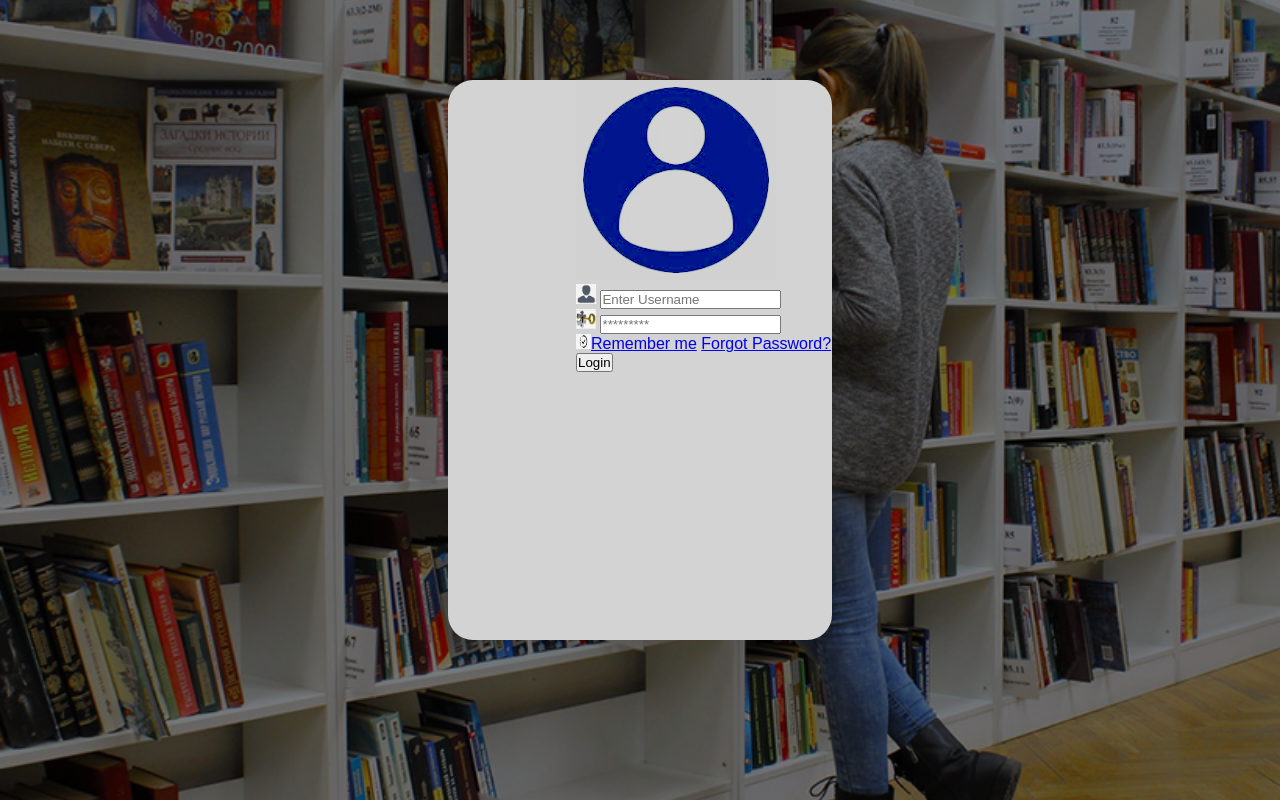
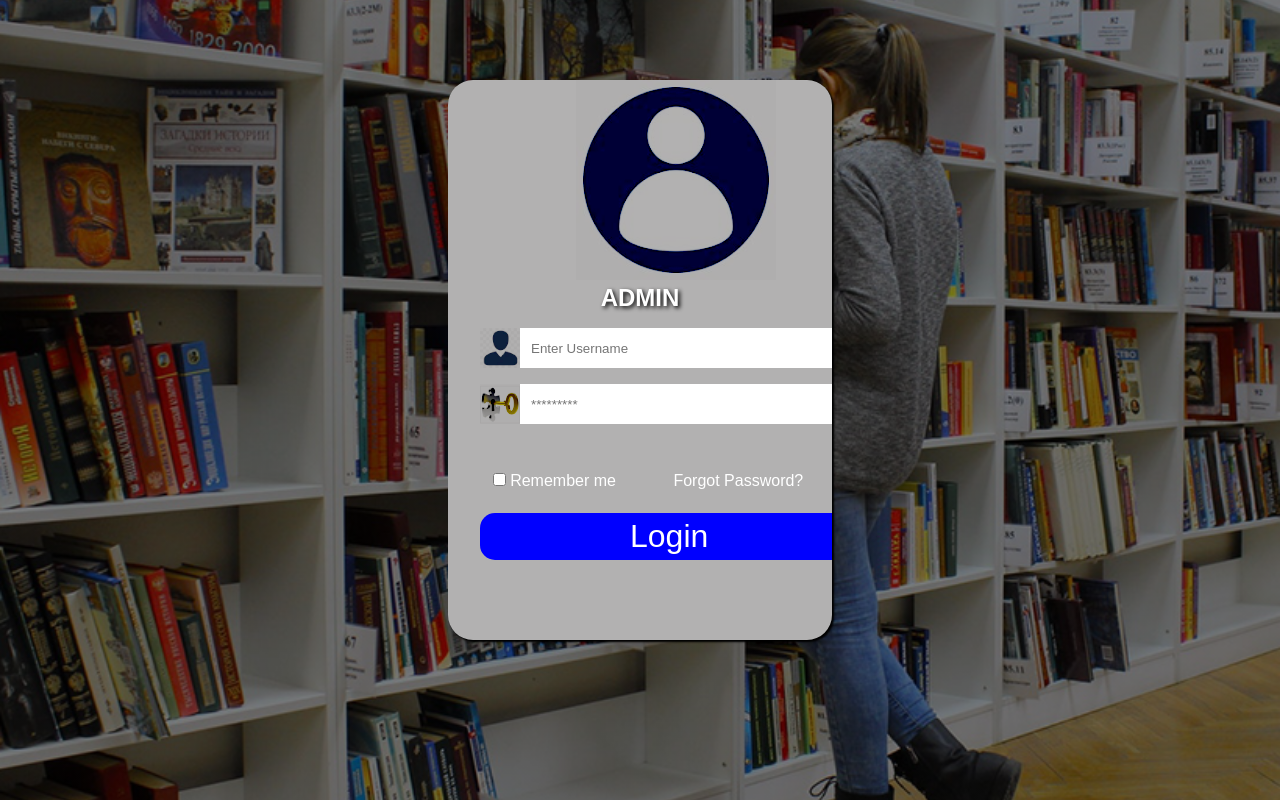
Before and after one commit to Clauvet1/My-Project, a PHP site: page /login.php in a window 1280 px wide. Run offline with PHP 8.4, Linux system fonts and the light colour scheme.

Commit message:
commit 22

```diff
--- a/CSS/style.css
+++ b/CSS/style.css
@@ -257,18 +257,24 @@ nav ul li{
     background-size: cover;
     background-position: center;
     position: relative;
+    color: white;
 }
 .l-content{
-    border: red;
+    border: none;
     width: 30%;
     height: 70%;
-    background-color: lightgray;
+    background-color: rgb(178, 177, 177);
     position: absolute;
     left: 35%;
     top: 10%;
     border-radius: 25px;
     overflow: hidden;
+    box-shadow: 2px 2px 2px black;
 
+}
+.l-space{
+    padding: 11px 160px 11px 11px;
+    border: none;
 }
 .user-icon{
     width: 200px;
@@ -276,16 +282,43 @@ nav ul li{
     mix-blend-mode:color-burn;
 }
 .l-icon{
-    width: 20px;
-    height: 20px;
-}
-.l-tick{
-    width: 15px;
-    height: 15px;
+    width: 40px;
+    height: 40px;
+    mix-blend-mode: color-burn;
+
 }
 .l-row{
-    margin-left: 8em;
+    display: flex;
+    margin: 1em 0 1em 2em;
+    border-radius: 5px;
 }
-.l-button{
-    margin-left: 8em;
+.lp-row{
+    margin-left: 1em;
+    display: flex;
+    margin-top: 3em;
+    justify-content: space-around;
 }
+button{
+   position: absolute;
+    bottom: 2.5em;
+    left: 1em;
+    color: white;
+    background-color: blue;
+    font-size:xx-large;
+    padding: 5px 150px 5px 150px;
+    border: none;
+    border-radius: 15px;
+}
+a{
+    text-decoration: none;
+    color: white;
+}
+.l-content a:hover{
+    color: rgb(211, 10, 10);
+}
+
+
+.l-content h2{
+    text-align: center;
+    text-shadow: 2px 2px 4px black;
+}
--- a/login.php
+++ b/login.php
@@ -11,19 +11,20 @@
     <div class="l-container">
         <div class="l-content">
             <img src="CSS/Images/user.jpg" alt="user-icon" class="user-icon">
+            <h2>ADMIN</h2>
           <div class="l-row">
             <img src="CSS/Images/personal.jpg" class="l-icon">
-            <input type="text" name="userName" placeholder="Enter Username">
+            <input type="text" name="userName" placeholder="Enter Username" class="l-space">
           </div>
           <div class="l-row">
             <img src="CSS/Images/lock.jpg" class="l-icon">
-            <input type="password" name="password" placeholder="*********">
+            <input type="password" name="password" placeholder="*********" class="l-space">
           </div>
-          <div class="l-row">
-            <a href="#"><img src="CSS/Images/tick.png" class="l-tick">Remember me</a>
+          <div class="lp-row">
+            <a href="#"><input type="checkbox"> Remember me</a>
             <a href="#">Forgot Password?</a>
           </div>
-          <div class="l-button"><button>Login</button></div>
+         <button><a href="#">Login</a></button>
 
         </div>
     </div>
```
